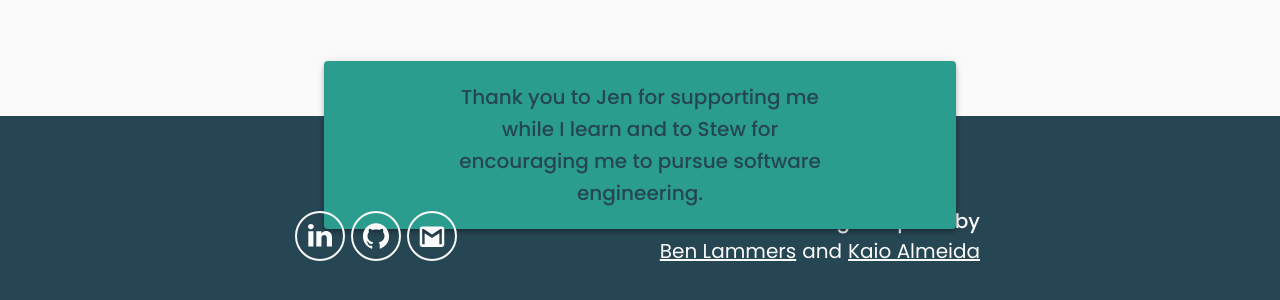
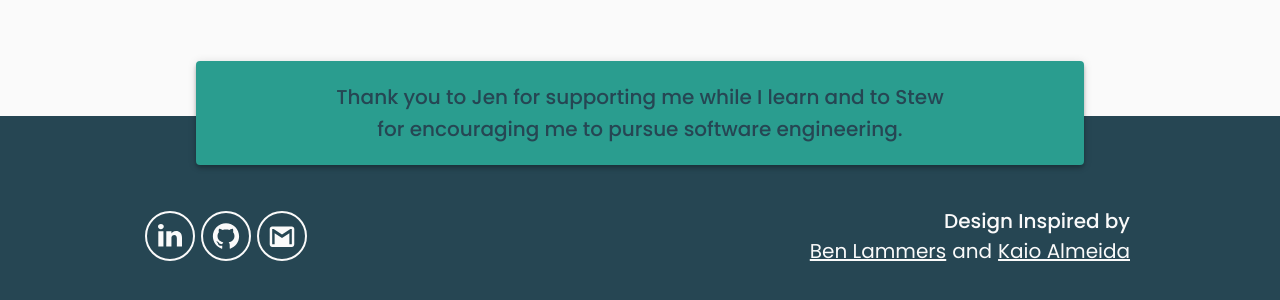
Before and after one commit to rfmcmillan/portfolio, a React app: page / in a window 1280 px wide. Shown: the part 2916-3216 px from the top of the page. Built offline with nearby package versions, Linux system fonts and the light colour scheme.

Commit message:
added animation to footer

```diff
--- a/client/App.js
+++ b/client/App.js
@@ -9,8 +9,14 @@ import Footer from './components/Footer';
 import { ThemeProvider, createTheme } from '@material-ui/core/styles';
 
 const theme = createTheme({
-  typography: {
-    fontFamily: ['Poppins', 'sans-serif'].join(','),
+  breakpoints: {
+    values: {
+      xs: 0,
+      sm: 600,
+      md: 900,
+      lg: 1200,
+      xl: 1536,
+    },
   },
   palette: {
     primary: {
@@ -28,6 +34,9 @@ const theme = createTheme({
     info: {
       main: '#2A9D8F',
     },
+  },
+  typography: {
+    fontFamily: ['Poppins', 'sans-serif'].join(','),
   },
 });
 
--- a/client/components/Footer.js
+++ b/client/components/Footer.js
@@ -23,7 +23,7 @@ const Footer = () => {
       fontWeight: 400,
     },
     root: {
-      padding: '45px 150px 30px 150px',
+      padding: '90px 150px 60px 150px',
       backgroundColor: theme.palette.primary.main,
       color: theme.palette.primary.contrastText,
     },
@@ -32,8 +32,8 @@ const Footer = () => {
   const { ref, inView, entry } = useInView({ threshold: 0 });
 
   return (
-    <section className={classes.root} id="footer" name="footer">
-      <div ref={ref} className={classes.root}>
+    <section className={classes.root} name="footer">
+      <div ref={ref}>
         <InView
           as="div"
           onChange={(inView, entry) => {
--- a/client/components/ThankYou.js
+++ b/client/components/ThankYou.js
@@ -20,6 +20,9 @@ const ThankYou = () => {
       width: '40vw',
       position: 'relative',
       top: '50px',
+      [theme.breakpoints.up('md')]: {
+        width: '60vw',
+      },
     },
     contain: {},
     text: { width: '80%', margin: 'auto', textAlign: 'center' },
--- a/public/style.css
+++ b/public/style.css
@@ -517,6 +517,24 @@ i {
   visibility: visible;
 }
 
+@keyframes footer {
+  from {
+    opacity: 0;
+  }
+  to {
+    opacity: 1;
+  }
+}
+
+#footer {
+  opacity: 0;
+  animation-name: description;
+  animation-delay: 0.3s;
+  animation-duration: 0.7s;
+  animation-fill-mode: forwards;
+  visibility: visible;
+}
+
 #card-container {
   perspective: 1000px;
 }
```
